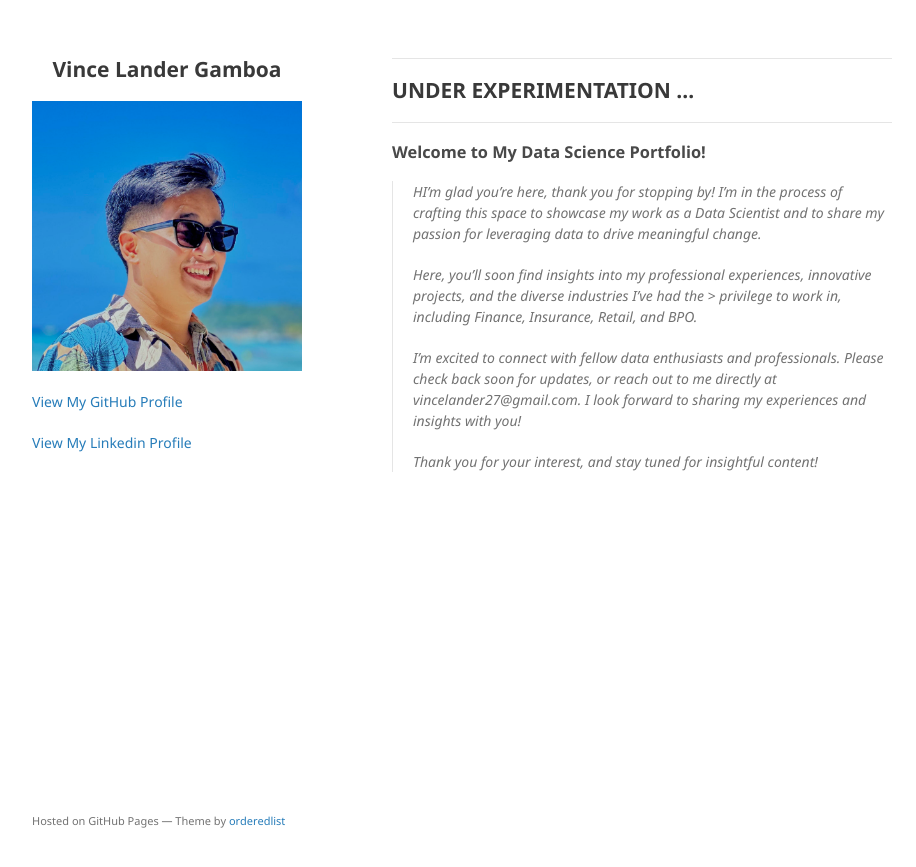
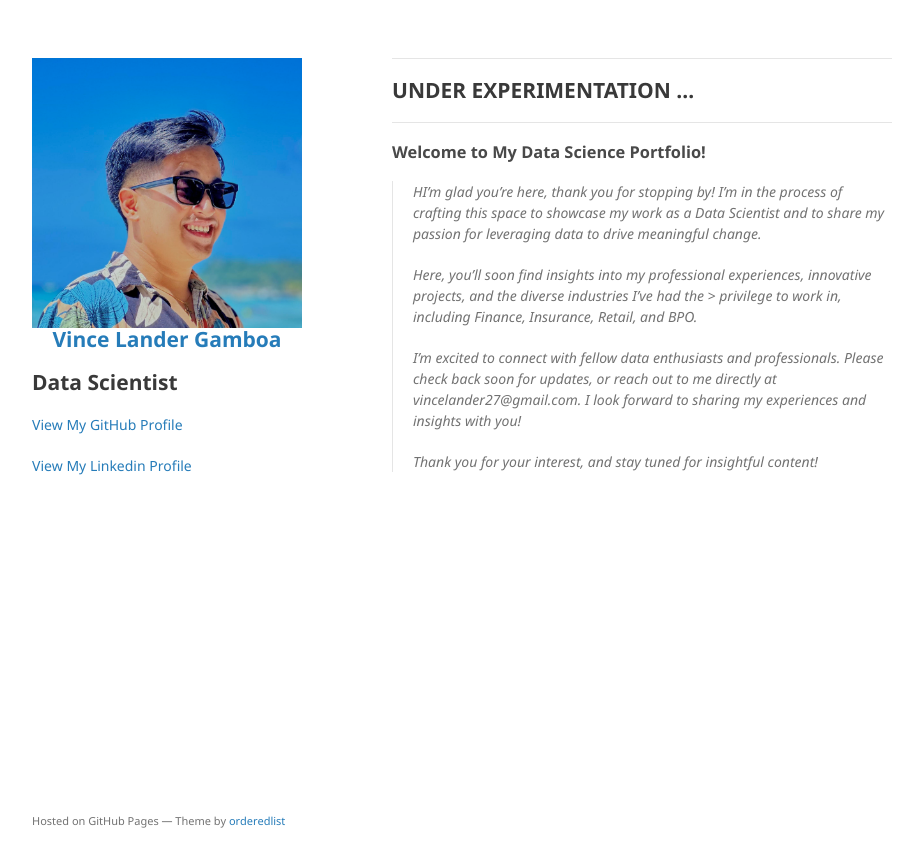
Before and after one commit to vincelander/vincelander.github.io, a Jekyll site: the page built from index.md, in a window 1280 px wide. Shown: the top 867 px of the page, without its empty margins (178-1094 px from the left). Built offline with Jekyll 4.4.1, drawn with Linux system fonts in a browser that asks for light colours; the repository's description, which GitHub fills in, is left out.

Commit message:
update view and details

```diff
--- a/_config.yml
+++ b/_config.yml
@@ -1,6 +1,6 @@
 title: Vince Lander Gamboa
 logo: /assets/img/logo3.jpg
-# description: Vince Lander Gamboa
+description: Data Scientist
 show_downloads: false
 google_analytics:
 theme: jekyll-theme-minimal
--- a/_layouts/default.html
+++ b/_layouts/default.html
@@ -15,11 +15,11 @@
   <body>
     <div class="wrapper">
       <header>
-        <h2 style="text-align:center;><a href="{{ "/" | absolute_url }}">{{ site.title | default: site.github.repository_name }}</a></h2>
-
         {% if site.logo %}
           <img src="{{site.logo | relative_url}}" alt="Logo" class="center" />
         {% endif %}
+
+        <h2 style="text-align:center;"><a href="{{ "/" | absolute_url }}">{{ site.title | default: site.github.repository_name }}</a></h2>
 
         <h2>{{ site.description | default: site.github.project_tagline }}</h2>
 
```
